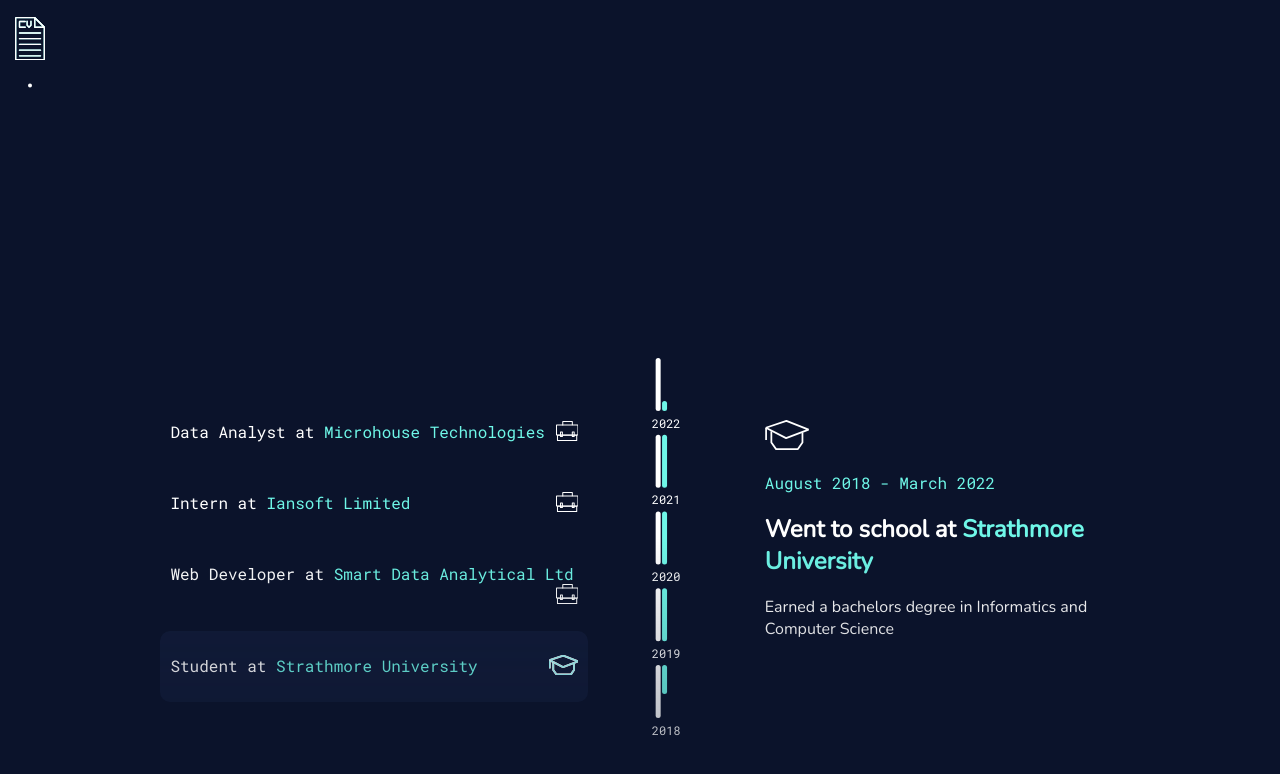
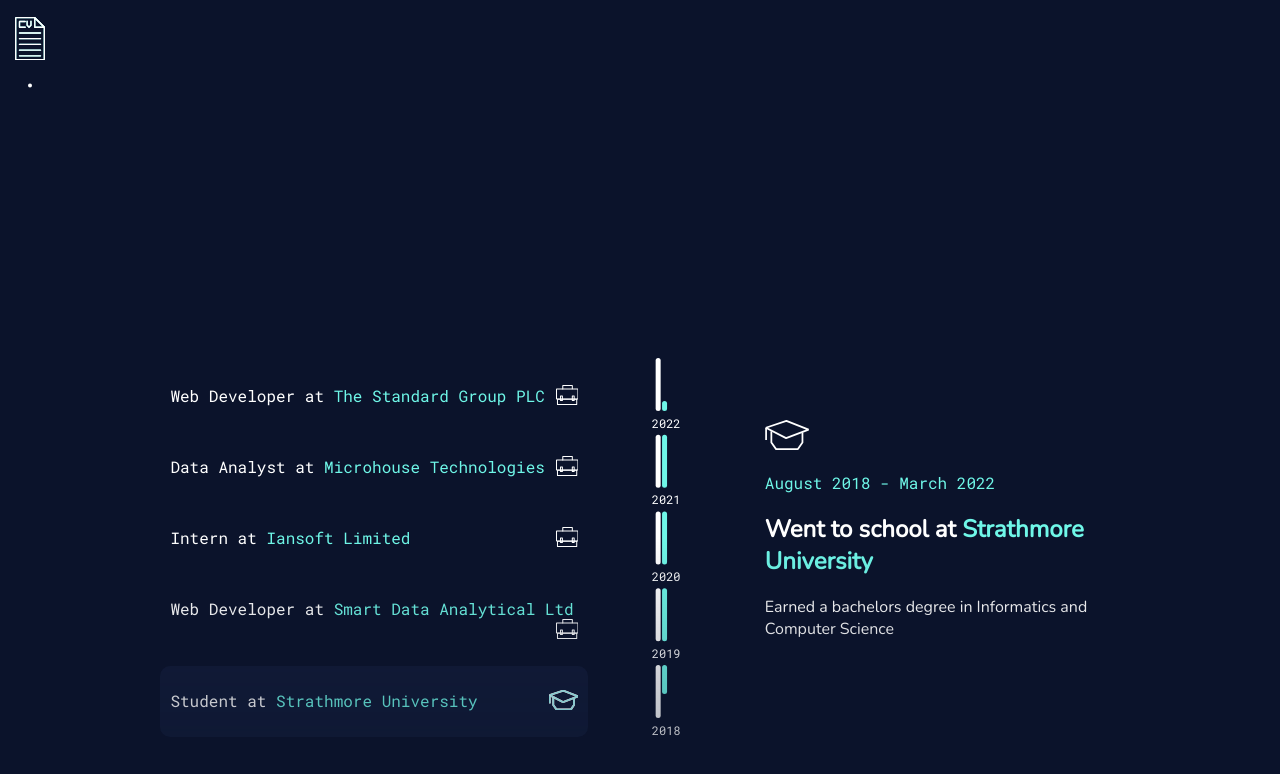
Before and after one commit to AustinGTI/austingti.github.io, a React (Create React App) app: page / in a window 1280 px wide. Shown: the part 662-1436 px from the top of the page. Built offline with nearby package versions, Linux system fonts and the light colour scheme.

Commit message:
Update Resume.js

```diff
--- a/src/Resume/Resume.js
+++ b/src/Resume/Resume.js
@@ -1,11 +1,11 @@
-import React, { useState, useEffect, useCallback } from "react";
-import { ReactComponent as Work } from "../data/icons/Work.svg";
-import { ReactComponent as School } from "../data/icons/School.svg";
+import React, {useState, useEffect, useCallback} from "react";
+import {ReactComponent as Work} from "../data/icons/Work.svg";
+import {ReactComponent as School} from "../data/icons/School.svg";
 import "./Resume.scss";
 import PageBackground from "../SiteBackground/PageBackground";
 
-function ResumeCard({ data, setMain, id }) {
-  const { organization, position, link, type } = data;
+function ResumeCard({data, setMain, id}) {
+    const {organization, position, link, type} = data;
 
     return (
         <>
@@ -22,7 +22,7 @@
               <span className="organization">{organization}</span>
           </span>
                     <span className="tag">
-            {type === "school" ? <School /> : <Work />}
+            {type === "school" ? <School/> : <Work/>}
           </span>
                 </div>
             </button>
@@ -50,20 +50,21 @@
             ? ""
             : " " + duration[0].getFullYear()
     }`;
-  let to = `${monthNames[duration[1].getMonth()]} ${duration[1].getFullYear()}`;
+    let to = (duration[1].getMonth() === new Date().getMonth()) ? "Now" : `${monthNames[duration[1].getMonth()]} ${duration[1].getFullYear()}`;
     return `${from} - ${to}`;
 }
 
-function ResumeDetail({ data }) {
-  const { organization, link, type, description, duration } = data;
+function ResumeDetail({data}) {
+    const {organization, link, type, description, duration} = data;
     console.log("new");
+    const verbTense = (duration[1].getMonth() !== new Date().getMonth()) ? ["Went", "Worked"] : ["Go", "Work"];
     return (
         <div>
-      <span>{type === "school" ? <School /> : <Work />}</span>
+            <span>{type === "school" ? <School/> : <Work/>}</span>
             <p className="mono primary">{durationToDate(duration)}</p>
 
             <h2>
-        {type === "school" ? "Went to school at " : "Worked at "}
+                {type === "school" ? `${verbTense[0]} to school at ` : `${verbTense[1]} at `}
                 <a className="primary orglink" href={link}>
                     {organization}
                 </a>
@@ -93,7 +94,7 @@
     return range;
 }
 
-function TimelineSingle({ idx, x, yearRange, currRange, rl, vi }) {
+function TimelineSingle({idx, x, yearRange, currRange, rl, vi}) {
     return (
         <line
             className={`indicator group-${idx + 1} ${rl ? "right" : "left"}`}
@@ -114,7 +115,7 @@
     );
 }
 
-function ResumeTimelineBeta({ timeranges }) {
+function ResumeTimelineBeta({timeranges}) {
     const yearRange = 5;
     const years = [2018, 2019, 2020, 2021, 2022].reduce(
         (total, v, vi) => [v, ...total],
@@ -169,7 +170,7 @@
                                 y={`${parseInt(10 + (vi + 1) * (80 / yearRange) + 1)}%`}
                                 fill="white"
                                 className="mono"
-                style={{ fontSize: "12px" }}
+                                style={{fontSize: "12px"}}
                             >
                                 {years[vi]}
                             </text>
@@ -438,8 +439,18 @@
             description:
                 "Managed, cleaned and analyzed a large SQL database of user data in a team with 2 other engineers",
             position: "Data Analyst",
-      duration: [new Date(2022, 2), new Date(2022, 7)],
+            duration: [new Date(2022, 2), new Date(2022, 8)],
         },
+        {
+            organization: "The Standard Group PLC",
+            link: "https://standardmedia.co.ke",
+            type: "work",
+            description:
+                "Maintaining and debugging large API systems based on Laravel and building media websites with medium to high levels of user traffic using Laravel\n" +
+                "and Vue.js",
+            position: "Web Developer",
+            duration: [new Date(2022, 9), new Date()],
+        }
     ];
     return (
         <div id="myresume">
@@ -453,7 +464,7 @@
           className="contract"
           onClick={() => setMainEntry(undefined)}
         ></button> */}
-          <br />
+                    <br/>
                     {resume
                         .reduce((target, val) => [val, ...target], [])
                         .map((val, vi) => (
@@ -472,12 +483,12 @@
         }
         hovIsMain={hoverEntry === mainEntry}
       /> */}
-        <ResumeTimelineBeta timeranges={resume.map((v) => v.duration)} />
+                <ResumeTimelineBeta timeranges={resume.map((v) => v.duration)}/>
                 <div className="resumedetail">
                     {mainEntry === undefined ? (
                         <div className="empty"></div>
                     ) : (
-            <ResumeDetail data={resume[mainEntry || 0]} />
+                        <ResumeDetail data={resume[mainEntry || 0]}/>
                     )}
                 </div>
             </div>
```
Lines whose indentation alone changed are shown as unchanged.
